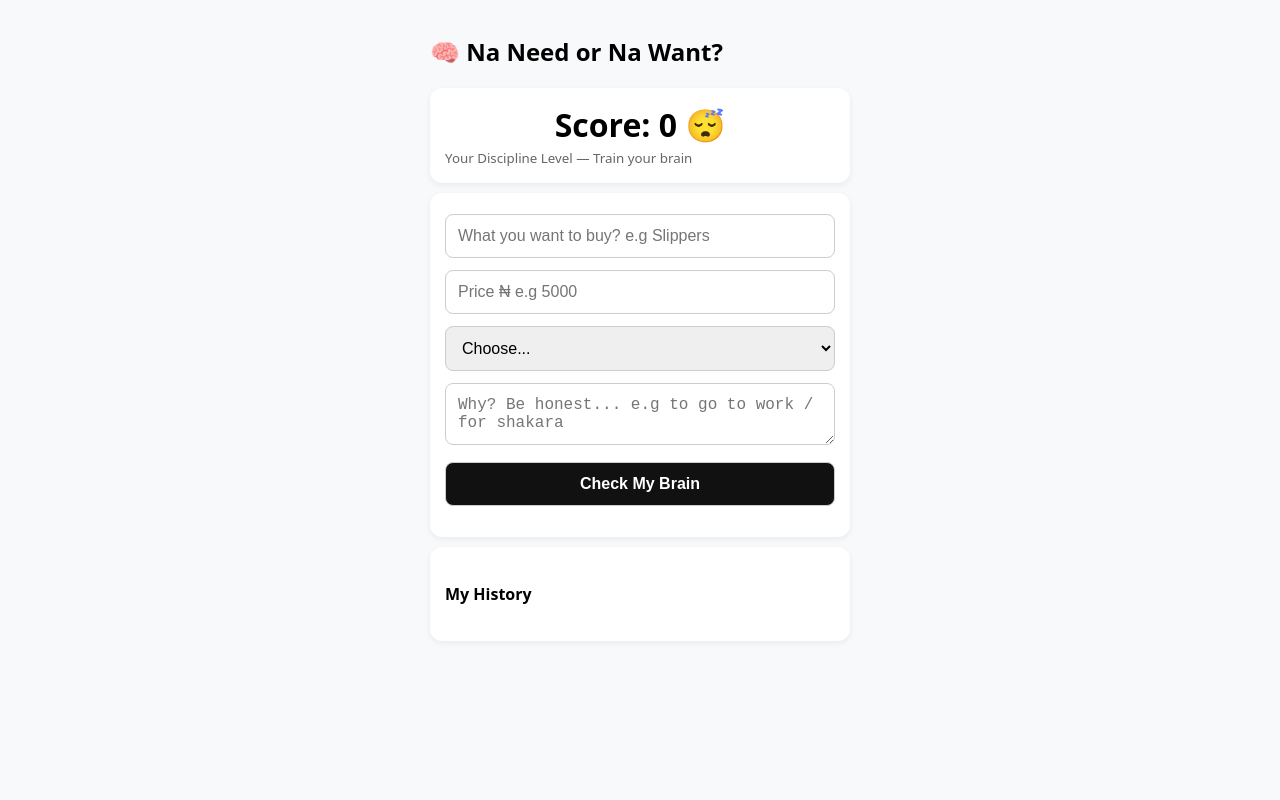
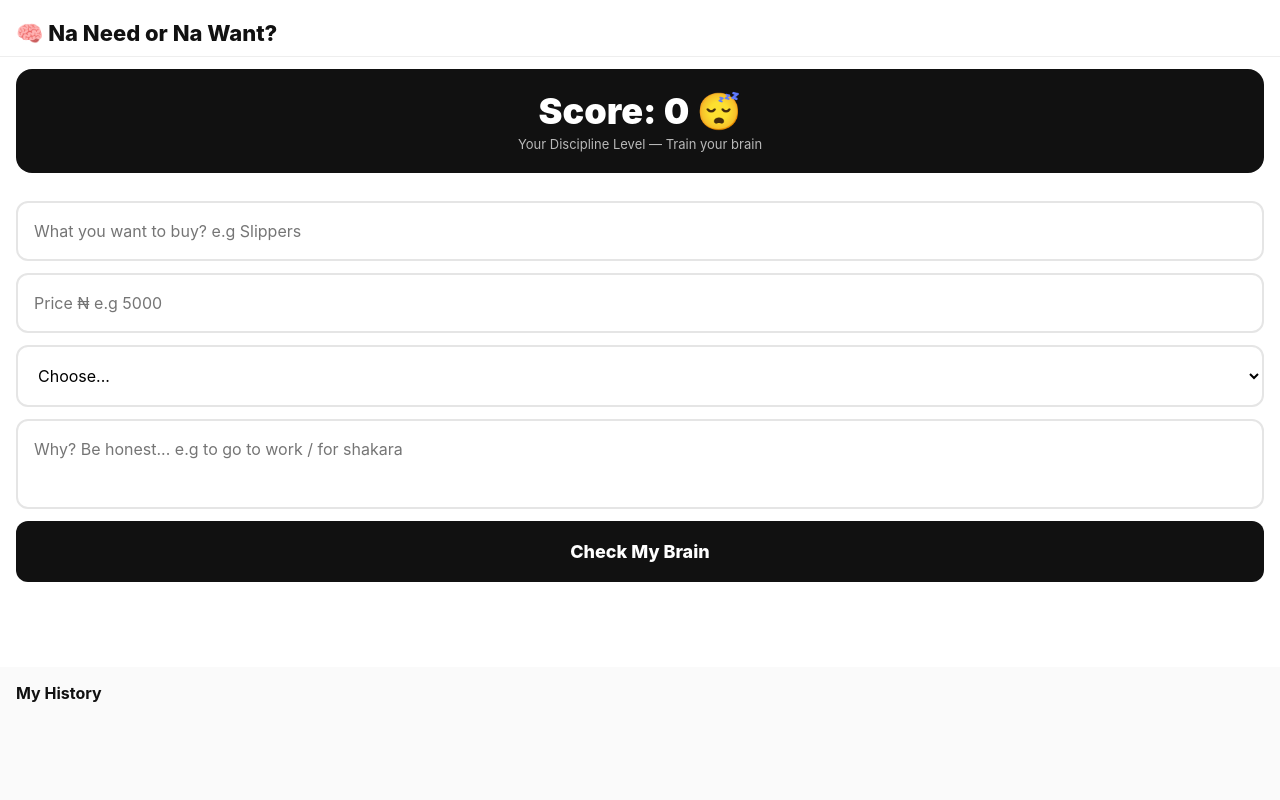
Before and after one commit to saka1emma1-cpu/need-want, a plain HTML site: page index.html in a window 1280 px wide. Drawn offline with Linux system fonts and the light colour scheme.

Commit message:
Update index.html

```diff
--- a/index.html
+++ b/index.html
@@ -1,35 +1,56 @@
 <!DOCTYPE html>
-<html>
+<html lang="en">
 <head>
 <meta charset="UTF-8">
-<meta name="viewport" content="width=device-width, initial-scale=1">
+<meta name="viewport" content="width=device-width, initial-scale=1.0, maximum-scale=1.0">
 <title>Na Need or Na Want?</title>
 <link rel="manifest" href="manifest.json">
+<meta name="theme-color" content="#111111">
 <style>
-body{font-family:system-ui;padding:15px;max-width:420px;margin:auto;background:#f8f9fa}
-.card{background:white;padding:15px;border-radius:12px;margin:10px 0;box-shadow:0 2px 6px #0001}
-input,select,button,textarea{width:100%;padding:12px;margin:6px 0;border-radius:8px;border:1px solid #ccc;font-size:16px;box-sizing:border-box}
-button{background:#111;color:white;font-weight:bold}
-.score{font-size:32px;font-weight:bold;text-align:center}
-.need{border-left:5px solid green}
-.want{border-left:5px solid red}
-small{color:#666}
+*{box-sizing:border-box;margin:0;padding:0;font-family:-apple-system,BlinkMacSystemFont,'Segoe UI',Roboto,sans-serif}
+body{background:#f5f5f7;color:#111;min-height:100vh;width:100%}
+.app{width:100%;min-height:100vh;background:white;display:flex;flex-direction:column}
+.header{padding:20px 16px 10px;position:sticky;top:0;background:white;z-index:10;border-bottom:1px solid #eee}
+.header h1{font-size:22px;font-weight:800}
+.score-box{background:#111;color:white;border-radius:16px;padding:20px;margin:12px 16px;text-align:center}
+.score-box h2{font-size:36px;font-weight:900}
+.score-box small{opacity:0.7;font-size:13px}
+.form{padding:16px;display:flex;flex-direction:column;gap:12px;flex:1}
+.form input,.form select,.form textarea{width:100%;padding:18px 16px;border-radius:12px;border:2px solid #e5e5e5;font-size:16px;outline:none;background:white}
+.form input:focus,.form select:focus,.form textarea:focus{border-color:#111}
+.form textarea{min-height:90px;resize:none}
+.btn{background:#111;color:white;padding:20px;border:none;border-radius:12px;font-size:18px;font-weight:800;width:100%;cursor:pointer}
+.btn:active{transform:scale(0.98)}
+#result{margin:0 16px;padding:16px;border-radius:12px;background:#f9f9f9;font-size:16px;line-height:1.5;display:none}
+#result.show{display:block}
+.history{padding:16px;background:#fafafa;flex:1}
+.history h3{font-size:16px;margin-bottom:12px}
+.card{background:white;border-radius:12px;padding:12px 14px;margin-bottom:10px;border-left:5px solid #ddd;box-shadow:0 1px 3px rgba(0,0,0,0.06)}
+.card.need{border-left-color:#00c853}
+.card.want{border-left-color:#ff1744}
+.card small{color:#666;font-size:12px}
 </style>
 </head>
 <body>
-<h2>🧠 Na Need or Na Want?</h2>
-<div class="card"><div class="score" id="score">Score: 0</div><small>Your Discipline Level — Train your brain</small></div>
-
-<div class="card">
-<input id="item" placeholder="What you want to buy? e.g Slippers">
-<input id="price" type="number" placeholder="Price ₦ e.g 5000">
-<select id="choice"><option>Choose...</option><option>NEED</option><option>WANT</option></select>
-<textarea id="why" placeholder="Why? Be honest... e.g to go to work / for shakara"></textarea>
-<button onclick="decide()">Check My Brain</button>
-<div id="result" style="margin-top:10px"></div>
+<div class="app">
+  <div class="header"><h1>🧠 Na Need or Na Want?</h1></div>
+  <div class="score-box">
+    <h2 id="score">Score: 0 😴</h2>
+    <small>Your Discipline Level — Train your brain</small>
+  </div>
+  <div class="form">
+    <input id="item" placeholder="What you want to buy? e.g Slippers">
+    <input id="price" type="number" placeholder="Price ₦ e.g 5000">
+    <select id="choice"><option>Choose...</option><option>NEED</option><option>WANT</option></select>
+    <textarea id="why" placeholder="Why? Be honest... e.g to go to work / for shakara"></textarea>
+    <button class="btn" onclick="decide()">Check My Brain</button>
+  </div>
+  <div id="result"></div>
+  <div class="history">
+    <h3>My History</h3>
+    <div id="history"></div>
+  </div>
 </div>
-
-<div class="card"><h4>My History</h4><div id="history"></div></div>
 <script src="app.js"></script>
 </body>
 </html>
```
